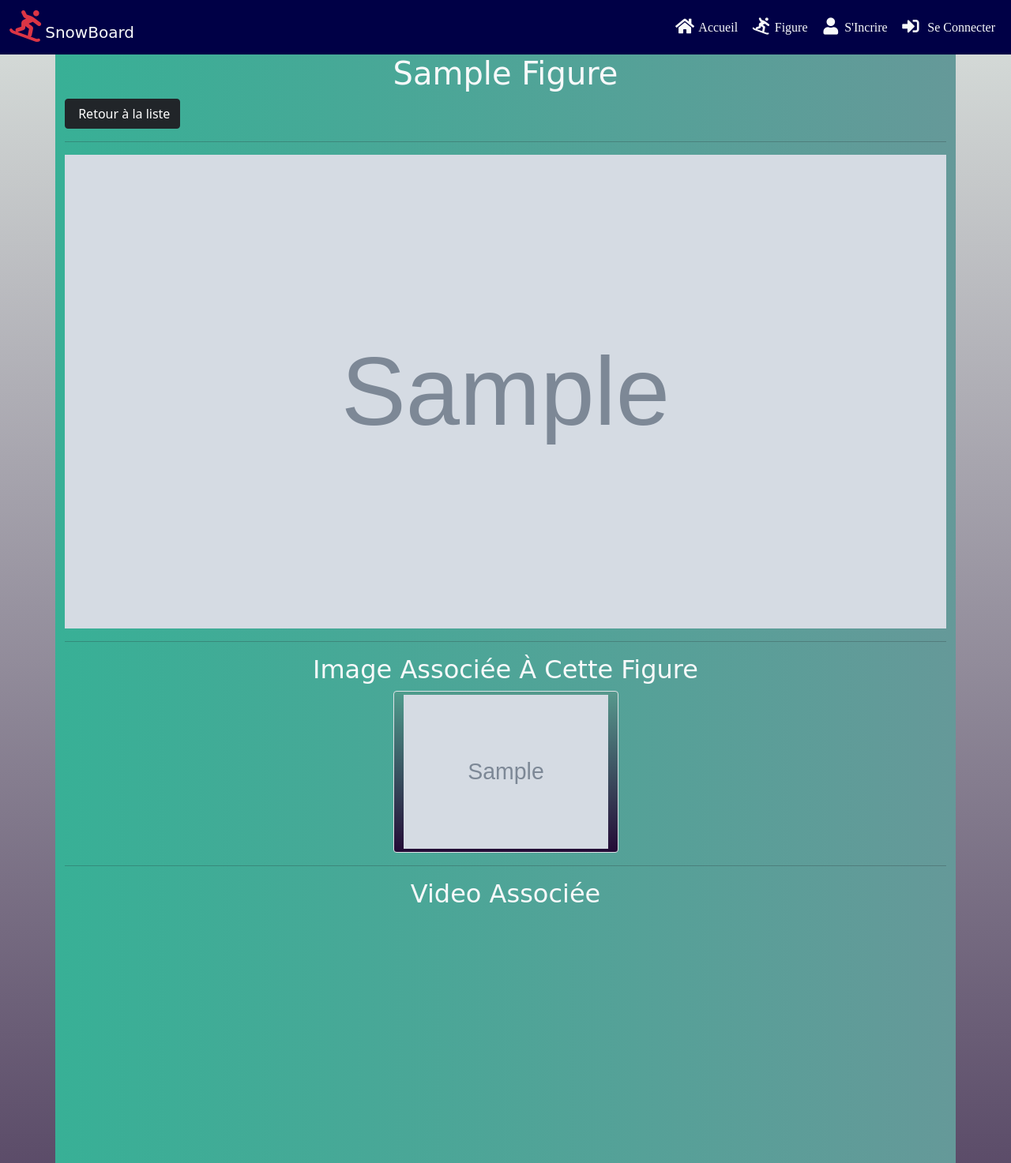
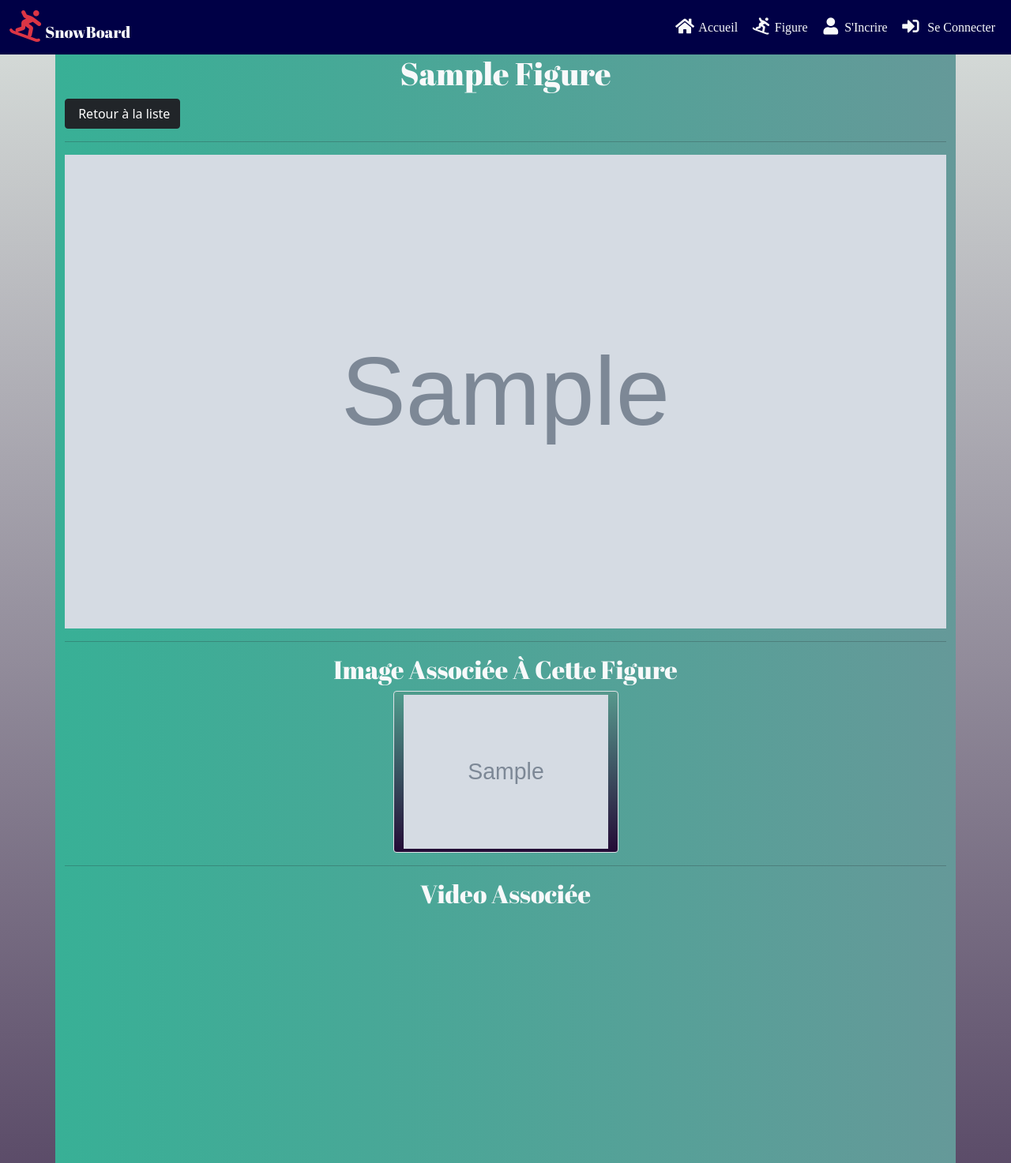
Before and after one commit to Elhadj75BAH/P6-Site-communautaire-SnowTricks, a Symfony app: template templates/figure/details_figure.html.twig in a window 1280 px wide. Shown: the top 1473 px of the page at 79% size. Run offline with Twig, Linux system fonts and the light colour scheme; the template is opened without the code that fills it: most values are stand-ins (such as "Sample title", 1, 10 or a date in 2020); grey boxes marked "Sample" are stand-in pictures; some libraries are stand-ins or nearby versions.

Commit message:
ajout font google link

```diff
--- a/templates/base.html.twig
+++ b/templates/base.html.twig
@@ -19,6 +19,12 @@
             {# font-awesome #}
             <link rel="stylesheet" href="https://cdnjs.cloudflare.com/ajax/libs/font-awesome/5.15.3/css/all.min.css">
 
+            {# link google #}
+            <link rel="preconnect" href="https://fonts.googleapis.com">
+            <link rel="preconnect" href="https://fonts.gstatic.com" crossorigin>
+            <link href="https://fonts.googleapis.com/css2?family=Abril+Fatface&display=swap" rel="stylesheet">
+
+
         {% endblock %}
 
         {% include'navbar/navbar.html.twig' %}
```
